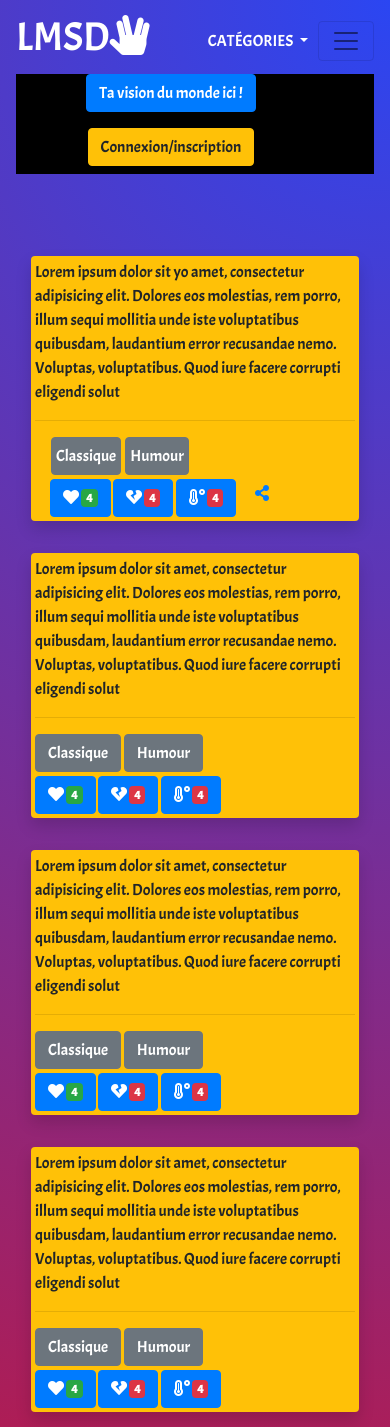
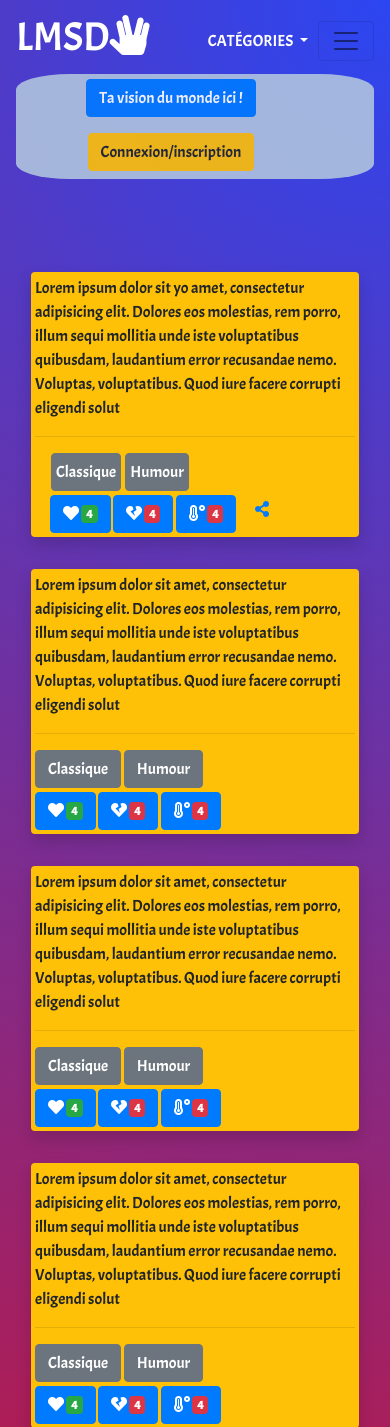
Before and after one commit to LunarJim/LMSD2-NG, a WordPress theme: the page made by content/themes/lmsdd/front-page.php in a window 390 px wide, after a click that opens the changed part. Shown: the top 1427 px of the page. Run offline with PHP 8.4 and a stand-in for WordPress, Linux system fonts and the light colour scheme; the site name, menu and one post (Sample post) are stand-ins, and other content is empty; style sheets or scripts are compiled from the project's sources.

Commit message:
ajustement header

```diff
--- a/content/themes/lmsdd/app/stylesheets/base/_base.scss
+++ b/content/themes/lmsdd/app/stylesheets/base/_base.scss
@@ -21,6 +21,6 @@ html {
 
   @media (max-width: 991px) {
     body {
-      padding-top : 4em;
+      padding-top : 5em;
     }
   }
--- a/content/themes/lmsdd/app/stylesheets/components/_navbar.scss
+++ b/content/themes/lmsdd/app/stylesheets/components/_navbar.scss
@@ -1,8 +1,13 @@
-.show {
-    background-color: black;
+.navbar-collapse.show {
+
     padding-bottom: 0.5em;
+    padding-top: 0.3em;
     display: flex;
     flex-direction: column;
+    background-color: lightsteelblue;
+    opacity: 0.9;
+    border-radius: 15%;
+
 
     .btn-warning{
         margin-left: -3em;
--- a/content/themes/lmsdd/header.php
+++ b/content/themes/lmsdd/header.php
@@ -15,7 +15,7 @@
       <nav class="navbar navbar-expand-lg navbar-light">
           <a class="navbar-brand mr-5 " href="#">
             <h1 class="logo">
-              <span class="logo-name text-white">LMSD</span><i class="fas fa-hand-spock text-white"></i>
+              <span class="logo-name text-white mb-0">LMSD</span><i class="fas fa-hand-spock text-white"></i>
             </h1>
           </a>
           <ul class="navbar-nav">
@@ -35,18 +35,12 @@
           <button class="navbar-toggler" type="button" data-toggle="collapse" data-target="#navbarSupportedContent" aria-controls="navbarSupportedContent" aria-expanded="false" aria-label="Toggle navigation">
             <span class="navbar-toggler-icon"></span>
           </button>
-
-
           <div class="collapse navbar-collapse justify-content-center" id="navbarSupportedContent">
-
-
             <a class="btn btn-primary btn-submit mr-5" href="#" role="button"><span class="">Ta vision du monde ici !</span></a>
             <form class="form-inline my-2 my-lg-0 mr-5 ">
               <input class="form-control mr-sm-2 d-none d-sm-block" type="search" placeholder="Search" aria-label="Search">
             </form>
-
             <a href=""> <button type="button" class="btn btn-warning ">Connexion/inscription</button></a>
-
           </div>
         </nav>
 
```
